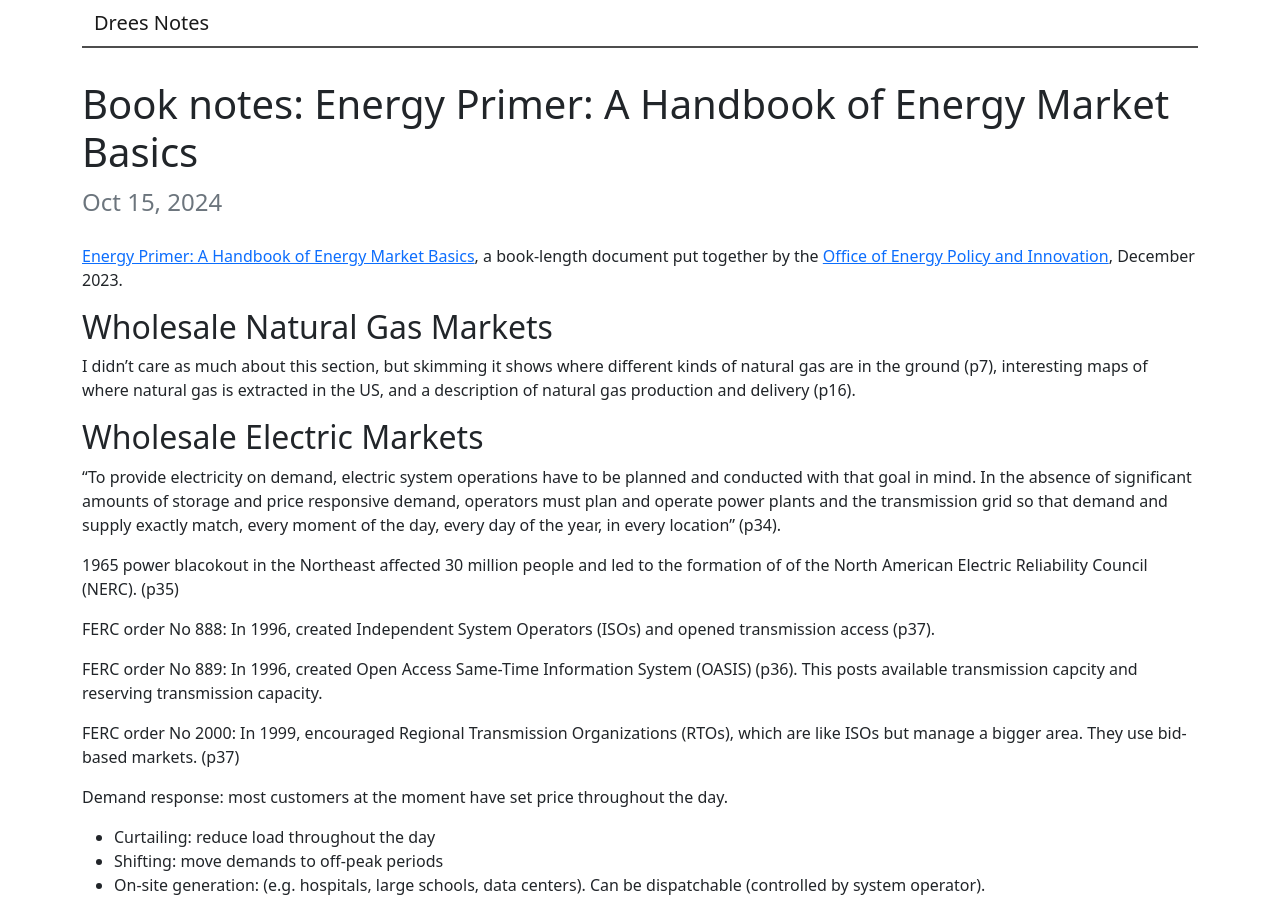
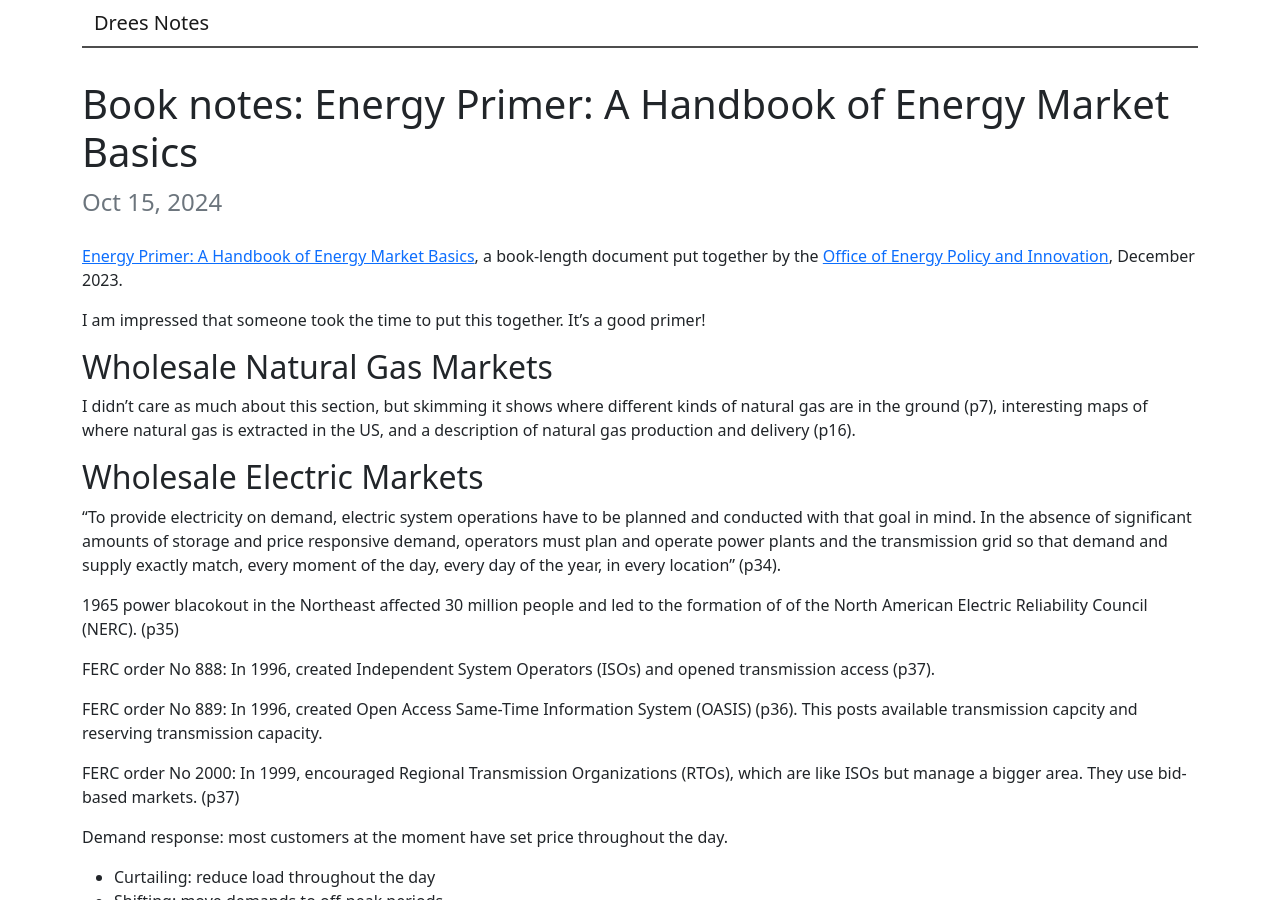
Before and after one commit to matthewdrees/matthewdrees.github.io, a Jekyll site: the page built from _posts/2024-10-15-energy-primer-a-handbook-of-energy-market-basics.md, in a window 1280 px wide and 900 px high. Built offline with Jekyll 4.4.1, drawn with Linux system fonts in a browser that asks for light colours.

Commit message:
Added a compilmentary sentence.

```diff
--- a/_posts/2024-10-15-energy-primer-a-handbook-of-energy-market-basics.md
+++ b/_posts/2024-10-15-energy-primer-a-handbook-of-energy-market-basics.md
@@ -5,6 +5,8 @@
 ---
 
 [Energy Primer: A Handbook of Energy Market Basics](https://www.ferc.gov/media/energy-primer-handbook-energy-market-basics), a book-length document put together by the [Office of Energy Policy and Innovation](https://www.ferc.gov/office-energy-policy-and-innovation-oepi), December 2023.
+
+I am impressed that someone took the time to put this together. It's a good primer!
 
 ## Wholesale Natural Gas Markets
 
```
